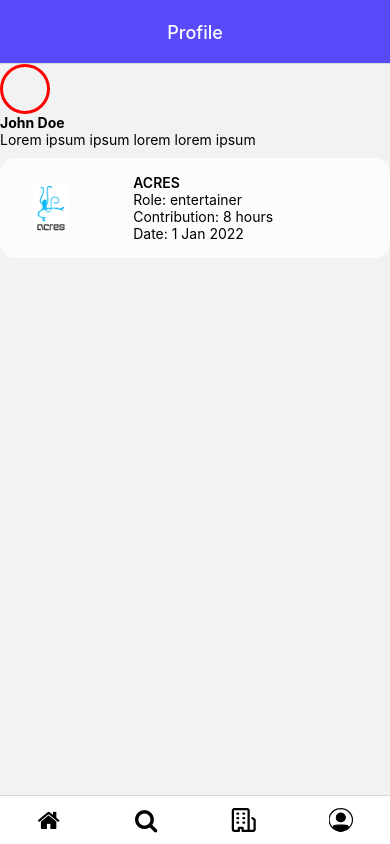
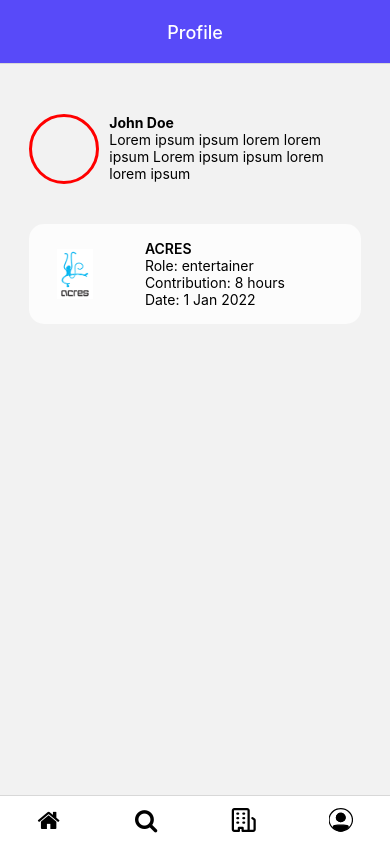
Before and after one commit to idunnowth/aVeryVeryLongNameWithSomeNumbersAtTheBack, a React Native app: screen /Profile in a window 390 px wide. Built offline with nearby package versions, Linux system fonts and the light colour scheme.

Commit message:
Edit styling for profile page

```diff
--- a/Components/Home/Homescreen.js
+++ b/Components/Home/Homescreen.js
@@ -77,11 +77,11 @@ function UpcomingActivitiesCard2(props) {
           style={{
             width: 50,
             height: 50,
-            //borderRadius: "50%",
+            borderRadius: "50%",
             //overflow: "hidden",
             resizeMode: "contain",
             //borderWidth: 3,
-            borderColor: "red",
+            borderColor: "blue",
             marginRight: 10,
             marginVertical: "auto",
             //alignContent: "flex-start",
@@ -145,6 +145,7 @@ const styles = StyleSheet.create({
     marginTop: 15,
   },
   card: {
+    backgroundColor: "#fff",
     flexDirection: "row",
     justifyContent: "space-between",
     //backgroundColor: "#fcfcfc",
--- a/Components/Profile/MainProfile.js
+++ b/Components/Profile/MainProfile.js
@@ -9,7 +9,7 @@ export default function ProfileNavigator() {
 
 function ProfileScreen() {
   const name = "John Doe";
-  const tagline = "Lorem ipsum ipsum lorem lorem ipsum";
+  const tagline = "Lorem ipsum ipsum lorem lorem ipsum Lorem ipsum ipsum lorem lorem ipsum";
   const record = {
     org: "ACRES",
     role: "entertainer",
@@ -18,14 +18,14 @@ function ProfileScreen() {
   };
   const records = [record];
   return (
-    <View>
-      <View>
+    <View style={styles.container}>
+      <View style={[styles.secondaryContainer, styles.headerContainer]}>
         <View>
           <Image
             //source={props.picLink}
             style={{
-              width: 50,
-              height: 50,
+              width: 70,
+              height: 70,
               borderRadius: "50%",
               overflow: "hidden",
               borderWidth: 3,
@@ -36,13 +36,15 @@ function ProfileScreen() {
             }}
           />
         </View>
-        <View>
-          <Text style={{fontWeight: 700}}>{name}</Text>
-          <Text>{tagline}</Text>
+        <View style={{ flex: 1 }}>
+          <Text style={{ fontWeight: 700 }}>{name}</Text>
+          <Text >{tagline}</Text>
         </View>
         {/* up to you to insert a line */}
+
+      </View>
       <View></View>
-        <View>
+      <View style ={[styles.secondaryContainer] }>
         {records.length === 0 ? (
           <Text>Volunteer at Events to get a record</Text>
         ) : (
@@ -57,7 +59,6 @@ function ProfileScreen() {
             );
           })
         )}
-        </View>
       </View>
     </View>
   );
@@ -99,7 +100,7 @@ function UpcomingActivitiesCard2(props) {
 const styles = StyleSheet.create({
   container: {
     flex: 1,
-    backgroundColor: "#fff",
+    //backgroundColor: "#fff",
     alignItems: "center",
     //justifyContent: 'center',
     //margin : "20 0 0 0",
@@ -109,8 +110,13 @@ const styles = StyleSheet.create({
   secondaryContainer: {
     width: "85%",
     marginTop: 30,
+
     //maringBottom: 10,
     //padding: 5,
+  },
+  headerContainer: {
+    flexDirection: "row",
+    justifyContent:"space-around",
   },
   welcomeText: {
     textAlign: "center",
--- a/Components/Records/MainRecords.js
+++ b/Components/Records/MainRecords.js
@@ -82,7 +82,7 @@ function UpcomingActivitiesCard2(props) {
         <View style={styles.cardButtonContainer}>
           <View>
             <TouchableOpacity>
-              <Fontisto name="angle-right" size={24} color="black" />
+              <Fontisto name="angle-right" size={20} color="black" />
               {/* <Text style={styles.cardButtonText}>Register</Text> */}
               {/* <Text style={styles.cardButtonText}>More</Text> */}
             </TouchableOpacity>
@@ -138,7 +138,7 @@ const styles = StyleSheet.create({
     //alignContent: "center",
   },
   cardTextContainer: {
-    width: "40%",
+    width: "35%",
     marginVertical: "auto",
   },
   cardButtonContainer: {
@@ -149,7 +149,7 @@ const styles = StyleSheet.create({
     marginHorizontal: 5,
     //backgroundColor: "#498feb",
     backgroundColor: "#fefefe",
-    paddingHorizontal: "auto",
+    //paddingHorizontal: "auto",
     borderRadius: 3,
     fontWeight: 900,
     paddingVertical: 5,
```
Lines whose indentation alone changed are shown as unchanged.
